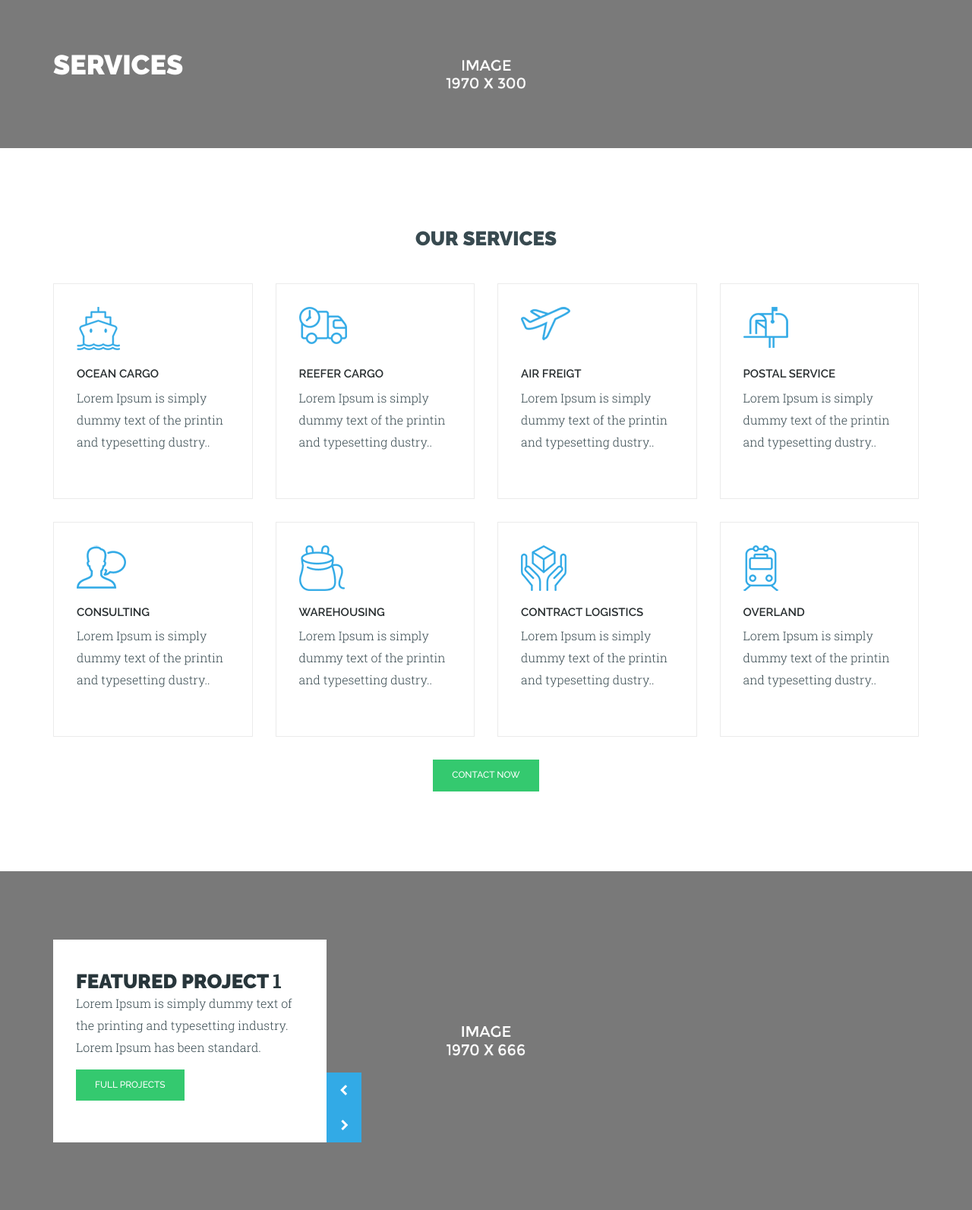
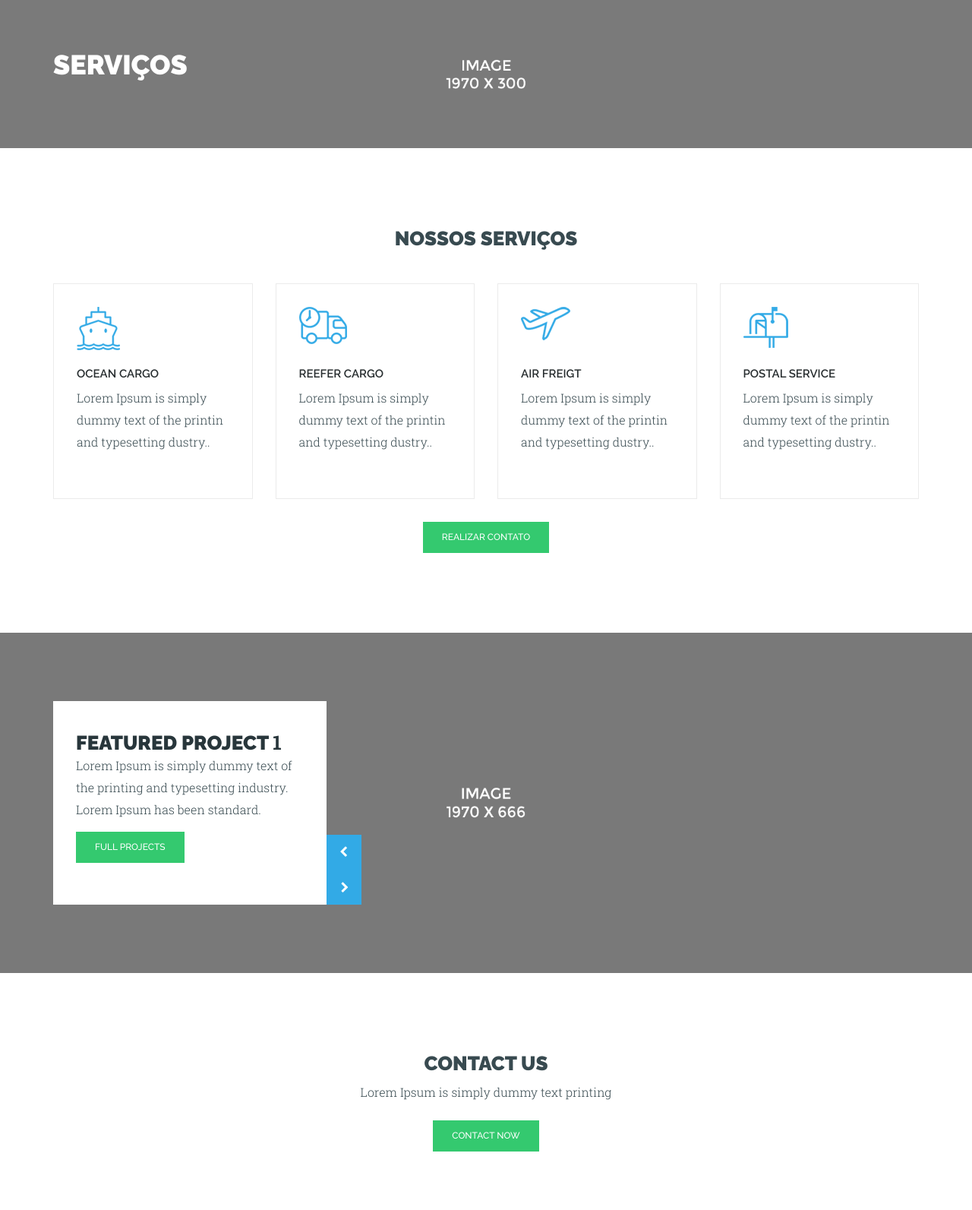
Before and after one commit to gabriel1990cp/matusa, a CodeIgniter app: page /matusa/servicos in a window 1280 px wide. Shown: the part 154-1747 px from the top of the page at 76% size. Run offline with CodeIgniter, Linux system fonts and the light colour scheme; some libraries are stand-ins or nearby versions; some web fonts are replaced.

Commit message:
Algumas alterações

```diff
--- a/application/views/include/footer.php
+++ b/application/views/include/footer.php
@@ -54,7 +54,7 @@
 </div><!-- /.structure-updated-main -->
 
 <!-- JAVA SCRIPT -->
-<script src="<?php echo site_url('static/js/jquery1.11.3.min.js')?>"></script>
+<script src="<?php echo site_url('static/js/jquery.js');?>"> </script>
 <script src="<?php echo site_url('static/js/modernizr.js')?>"></script>
 <script src="<?php echo site_url('static/js/bootstrap.js')?>"></script>
 <script src="<?php echo site_url('static/js/owl.carousel.js')?>"></script>
@@ -63,7 +63,5 @@
 <script src="<?php echo site_url('static/js/custom.js')?>"></script>
 <!-- JAVA SCRIPT FIM-->
 
-
-
 </body>
 </html>
--- a/application/views/include/head.php
+++ b/application/views/include/head.php
@@ -20,10 +20,6 @@
     <link href="<?php echo site_url('static/css/style.css" rel="stylesheet')?>" />
     <!-- CSS FIM -->
 
-    <!-- JS -->
-    <script src="<?php echo site_url('static/js/jquery.js');?>"> </script>
-    <!-- JS FIM -->
-
     <title>Matusa Guinchos</title>
 
 </head>
--- a/application/views/servicos/servicos.php
+++ b/application/views/servicos/servicos.php
@@ -2,7 +2,7 @@
     <img src="<?php echo site_url('static/images/about-banner.png')?>" alt="about-banner"/>
     <div class="center-qoute w100-l">
         <div class="container">
-            <h1>services</h1>
+            <h1>Serviços</h1>
         </div>
     </div>
 </div>
@@ -10,7 +10,7 @@
 <div class="our-service-page w100-l fixed-padding">
     <div class="container">
         <div class="row">
-            <h2>our services</h2>
+            <h2>Nossos Serviços</h2>
             <div class="col-lg-3 col-md-3 col-sm-6 col-xs-6 w100">
                 <a href="service-details.html" class="service-box w100-l">
                     <div class="img-b w100-l">
@@ -51,52 +51,8 @@
                     <p>Lorem Ipsum is simply dummy text of the printin and typesetting dustry..</p>
                 </a>
             </div>
-
-            <div class="col-lg-3 col-md-3 col-sm-6 col-xs-6 w100">
-                <a href="service-details.html" class="service-box w100-l">
-                    <div class="img-b w100-l">
-                        <img src="<?php echo site_url('static/images/icons/hm-ser-5.png')?>" class="first" alt="service"/>
-                        <img src="<?php echo site_url('static/images/icons/hm-ser-5-h.png')?>" class="second" alt="service"/>
-                    </div>
-                    <h3>Consulting</h3>
-                    <p>Lorem Ipsum is simply dummy text of the printin and typesetting dustry..</p>
-                </a>
-            </div>
-
-            <div class="col-lg-3 col-md-3 col-sm-6 col-xs-6 w100">
-                <a href="service-details.html" class="service-box w100-l">
-                    <div class="img-b w100-l">
-                        <img src="<?php echo site_url('static/images/icons/hm-ser-6.png')?>" class="first" alt="service"/>
-                        <img src="<?php echo site_url('static/images/icons/hm-ser-6-h.png')?>" class="second" alt="service"/>
-                    </div>
-                    <h3>Warehousing</h3>
-                    <p>Lorem Ipsum is simply dummy text of the printin and typesetting dustry..</p>
-                </a>
-            </div>
-
-            <div class="col-lg-3 col-md-3 col-sm-6 col-xs-6 w100">
-                <a href="service-details.html" class="service-box w100-l">
-                    <div class="img-b w100-l">
-                        <img src="<?php echo site_url('static/images/icons/hm-ser-7.png')?>" class="first" alt="service"/>
-                        <img src="<?php echo site_url('static/images/icons/hm-ser-7-h.png')?>" class="second" alt="service"/>
-                    </div>
-                    <h3>Contract logistics</h3>
-                    <p>Lorem Ipsum is simply dummy text of the printin and typesetting dustry..</p>
-                </a>
-            </div>
-
-            <div class="col-lg-3 col-md-3 col-sm-6 col-xs-6 w100">
-                <a href="service-details.html" class="service-box w100-l">
-                    <div class="img-b w100-l">
-                        <img src="<?php echo site_url('static/images/icons/hm-ser-8.png')?>" class="first" alt="service"/>
-                        <img src="<?php echo site_url('static/images/images/icons/hm-ser-8-h.png')?>" class="second" alt="service"/>
-                    </div>
-                    <h3>Overland</h3>
-                    <p>Lorem Ipsum is simply dummy text of the printin and typesetting dustry..</p>
-                </a>
-            </div>
             <div class="text-center">
-                <input type="button" value="contact now" onclick="window.location.href='contact.html'"/>
+                <input type="button" value="Realizar Contato" onclick="window.location.href='<?php echo base_url('contato')?>'"/>
             </div>
         </div>
     </div>
--- a/application/views/sobre/sobre.php
+++ b/application/views/sobre/sobre.php
@@ -2,7 +2,7 @@
     <img src="<?php echo site_url('static/images/about-banner.png') ?>" alt="about-banner"/>
     <div class="center-qoute w100-l">
         <div class="container">
-            <h1>about us</h1>
+            <h1>Sobre nós</h1>
         </div>
     </div>
 </div>
@@ -174,7 +174,7 @@
         <div class="row">
             <h2>Contato</h2>
             <p>Lorem Ipsum is simply dummy text printing</p>
-            <input type="button" value="Realizar contato" onclick="window.location.href='contact.html'"/>
+            <input type="button" value="Realizar contato" onclick="window.location.href='<?php base_url('contato')?>'"/>
         </div>
     </div>
 </div>
```
Also changed, not shown: application/views/home/home.php (+4 -4 lines), static/images/aboutus-section.jpg, static/images/banner-main.jpg, static/images/banner-main1.jpg, static/images/banner-main2.jpg, static/images/tban-1.jpg, static/images/tban-2.jpg, static/images/tban-3.jpg, 4 other files.
